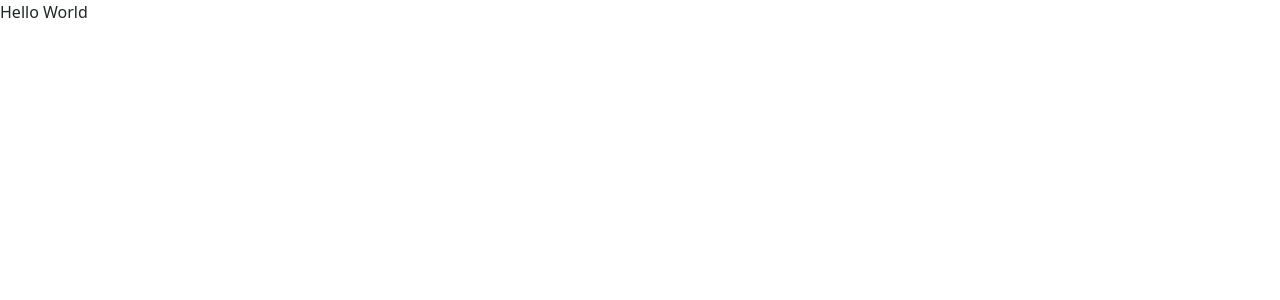
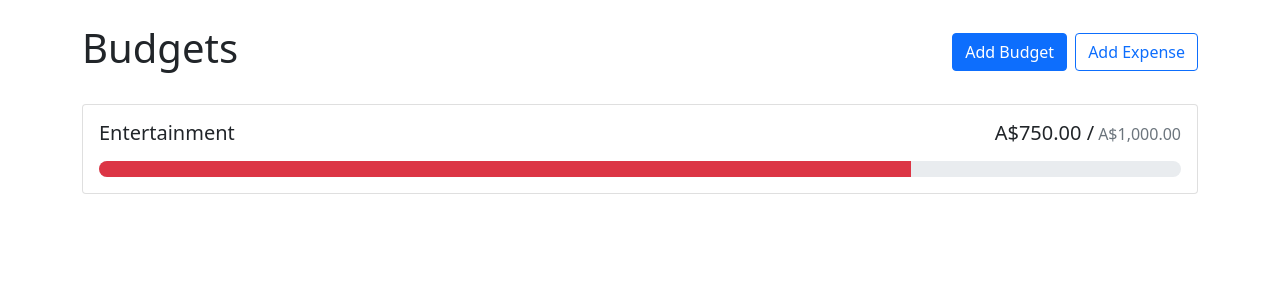
Before and after one commit to JazzPants/budget-app, a React (Create React App) app: page / in a window 1280 px wide. Shown: the top 300 px of the page. Built offline with nearby package versions, Linux system fonts and the light colour scheme.

Commit message:
5th Commit - Added BudgetCard Component and currency utils

```diff
--- a/src/App.js
+++ b/src/App.js
@@ -1,5 +1,26 @@
+import { Button, Stack } from "react-bootstrap";
+import Container from "react-bootstrap/Container";
+import BudgetCard from "./components/BudgetCard";
+
 function App() {
-  return <div>Hello World</div>;
+  return (
+    <Container className="my-4">
+      <Stack direction="horizontal" gap="2" className="mb-4">
+        <h1 className="me-auto">Budgets</h1>
+        <Button variant="primary">Add Budget</Button>
+        <Button variant="outline-primary">Add Expense</Button>
+      </Stack>
+      <div
+        style={{
+          display: "grid",
+          gridTemplateColumns: "repeat(auto-fill, minmax(300px, 1fr))",
+          gap: "1rem",
+          alignItems: "flex-start",
+        }}
+      ></div>
+      <BudgetCard name="Entertainment" amount={750} max={1000}></BudgetCard>
+    </Container>
+  );
 }
 
 export default App;
--- /dev/null
+++ b/src/components/BudgetCard.js
@@ -0,0 +1,34 @@
+import { Card, ProgressBar } from "react-bootstrap";
+import { currencyFormatter } from "../utils";
+
+export default function BudgetCard({ name, amount, max }) {
+  return (
+    <Card>
+      <Card.Body>
+        <Card.Title className="d-flex justify-content-between align-items-baseline fw-normal mb-3">
+          <div className="me-2">{name}</div>
+          <div className="d-flex align-items-baseline">
+            {currencyFormatter.format(amount)} /{" "}
+            <span className="text-muted fs-6 ms-1">
+              {currencyFormatter.format(max)}
+            </span>
+          </div>
+        </Card.Title>
+        <ProgressBar
+          className="rounded-pill"
+          variant={getProgressBarVariant(amount, max)}
+          min={0}
+          max={max}
+          now={amount}
+        />
+      </Card.Body>
+    </Card>
+  );
+}
+
+function getProgressBarVariant(amount, max) {
+  const ratio = amount / max;
+  if (ratio < 0.5) return "primary";
+  if (ratio < 0.75) return "warning";
+  return "danger";
+}
--- /dev/null
+++ b/src/utils.js
@@ -0,0 +1,5 @@
+export const currencyFormatter = new Intl.NumberFormat(undefined, {
+  currency: "AUD",
+  style: "currency",
+  minimumFraction: 0,
+});
```
